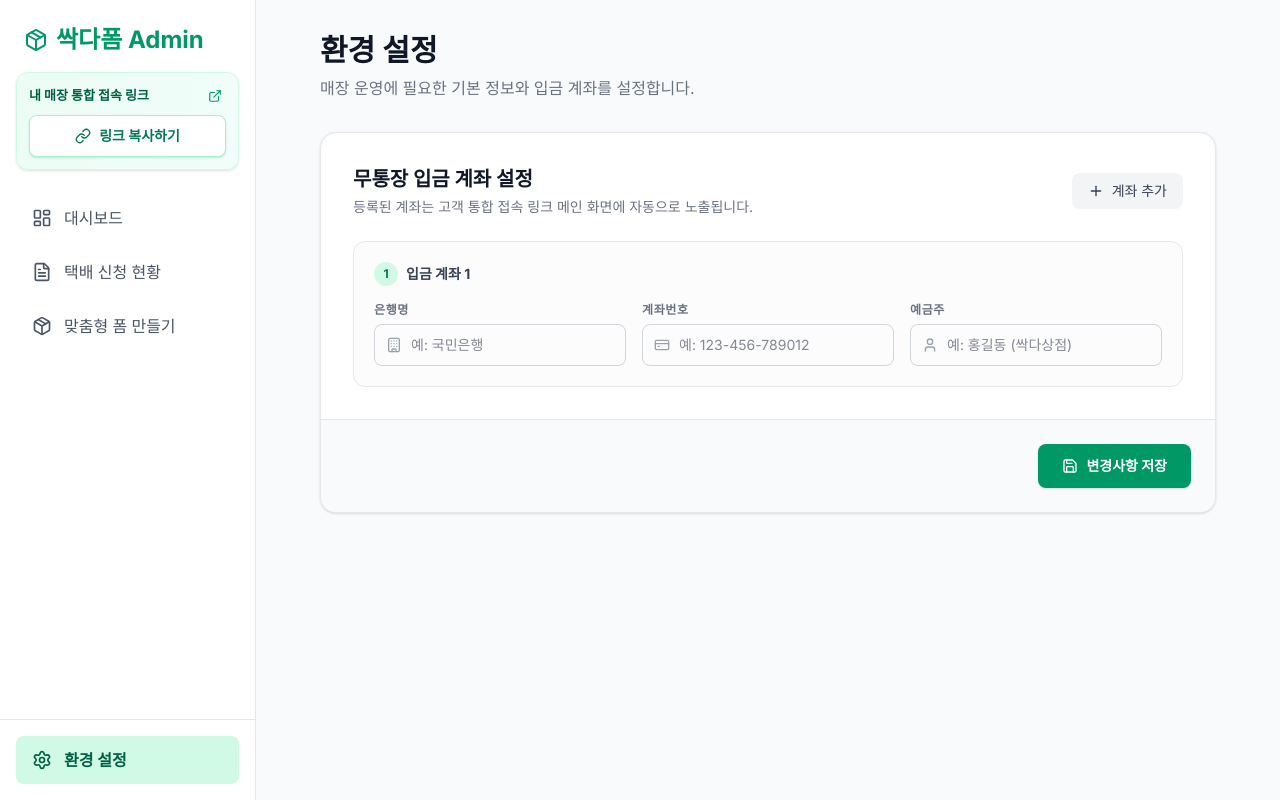
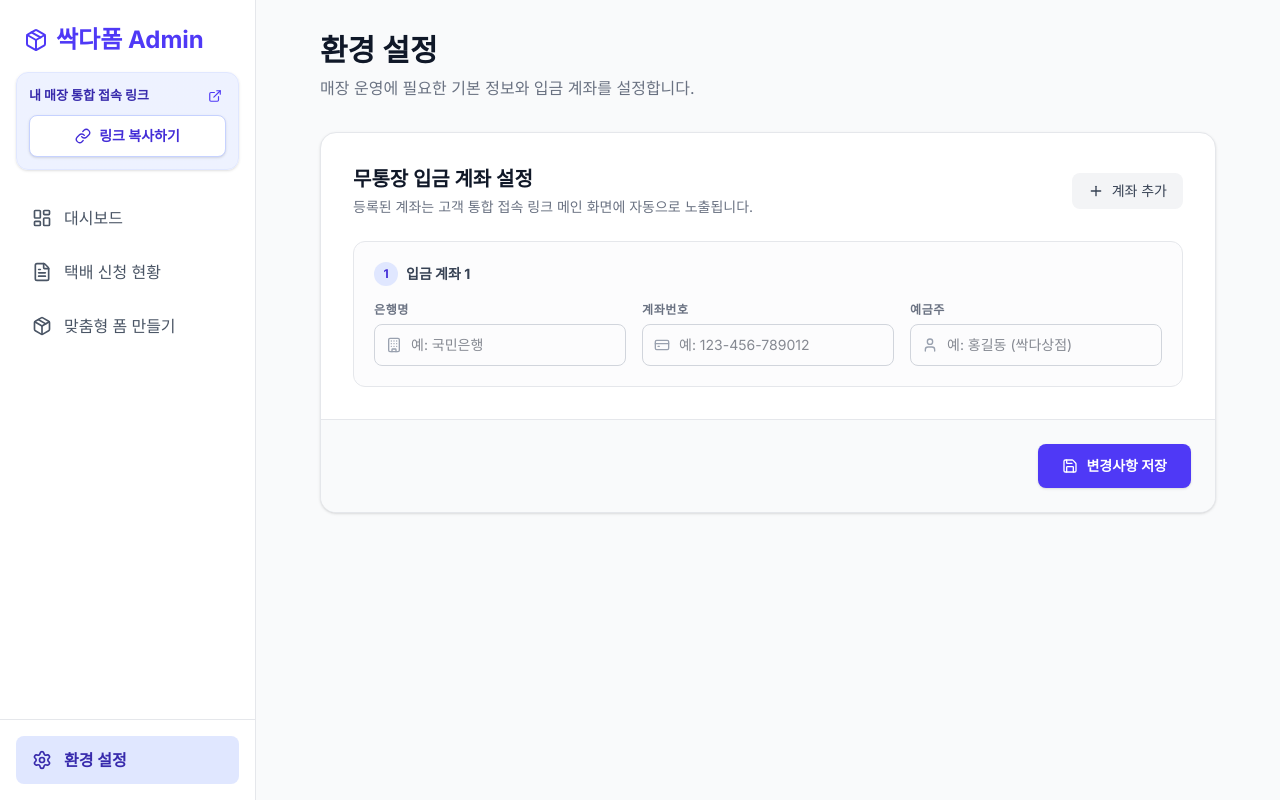
Before and after one commit to hannune-s/ssakdaform, a Next.js app: page /settings in a window 1280 px wide. Built offline with nearby package versions, Linux system fonts and the light colour scheme; no server answers; the database is empty.

Commit message:
style: 어드민 및 폼 전반의 메인 컬러 테마를 형광 녹색(emerald)에서 고급스럽고 차분한 보라/파랑(indigo) 계열로 통일

```diff
--- a/src/app/delivery-list/page.tsx
+++ b/src/app/delivery-list/page.tsx
@@ -115,7 +115,7 @@ export default function DeliveryListPage() {
                           onClick={() => toggleStatus(res.id, res.status)}
                           className={`inline-flex items-center px-3 py-1.5 rounded-full text-xs font-bold border transition-colors ${
                             isCompleted
-                              ? 'bg-emerald-50 text-emerald-700 border-emerald-200 hover:bg-emerald-100'
+                              ? 'bg-indigo-50 text-indigo-700 border-indigo-200 hover:bg-indigo-100'
                               : 'bg-yellow-50 text-yellow-700 border-yellow-200 hover:bg-yellow-100'
                           }`}
                           title="상태를 변경하려면 클릭하세요"
@@ -170,7 +170,7 @@ export default function DeliveryListPage() {
                   </div>
                   <div>
                     <div className="text-gray-500 mb-1">현재 상태</div>
-                    <div className="font-bold text-emerald-600">{selectedResponse.status === '발송완료' ? '발송완료' : '접수대기'}</div>
+                    <div className="font-bold text-indigo-600">{selectedResponse.status === '발송완료' ? '발송완료' : '접수대기'}</div>
                   </div>
                 </div>
               </div>
--- a/src/app/settings/page.tsx
+++ b/src/app/settings/page.tsx
@@ -117,7 +117,7 @@ export default function SettingsPage() {
                 </div>
 
                 <h3 className="text-sm font-bold text-gray-700 mb-4 flex items-center gap-2">
-                  <div className="w-6 h-6 rounded-full bg-emerald-100 text-emerald-700 flex items-center justify-center text-xs">
+                  <div className="w-6 h-6 rounded-full bg-indigo-100 text-indigo-700 flex items-center justify-center text-xs">
                     {index + 1}
                   </div>
                   입금 계좌 {index + 1}
@@ -132,7 +132,7 @@ export default function SettingsPage() {
                         type="text"
                         value={account.bank}
                         onChange={(e) => handleChange(index, 'bank', e.target.value)}
-                        className="w-full pl-9 pr-4 py-2.5 rounded-lg border border-gray-300 focus:outline-none focus:border-emerald-500 focus:ring-1 focus:ring-emerald-500 text-sm"
+                        className="w-full pl-9 pr-4 py-2.5 rounded-lg border border-gray-300 focus:outline-none focus:border-indigo-500 focus:ring-1 focus:ring-indigo-500 text-sm"
                         placeholder="예: 국민은행"
                       />
                     </div>
@@ -146,7 +146,7 @@ export default function SettingsPage() {
                         type="text"
                         value={account.accountNumber}
                         onChange={(e) => handleChange(index, 'accountNumber', e.target.value)}
-                        className="w-full pl-9 pr-4 py-2.5 rounded-lg border border-gray-300 focus:outline-none focus:border-emerald-500 focus:ring-1 focus:ring-emerald-500 text-sm font-mono"
+                        className="w-full pl-9 pr-4 py-2.5 rounded-lg border border-gray-300 focus:outline-none focus:border-indigo-500 focus:ring-1 focus:ring-indigo-500 text-sm font-mono"
                         placeholder="예: 123-456-789012"
                       />
                     </div>
@@ -160,7 +160,7 @@ export default function SettingsPage() {
                         type="text"
                         value={account.holder}
                         onChange={(e) => handleChange(index, 'holder', e.target.value)}
-                        className="w-full pl-9 pr-4 py-2.5 rounded-lg border border-gray-300 focus:outline-none focus:border-emerald-500 focus:ring-1 focus:ring-emerald-500 text-sm"
+                        className="w-full pl-9 pr-4 py-2.5 rounded-lg border border-gray-300 focus:outline-none focus:border-indigo-500 focus:ring-1 focus:ring-indigo-500 text-sm"
                         placeholder="예: 홍길동 (싹다상점)"
                       />
                     </div>
@@ -176,8 +176,8 @@ export default function SettingsPage() {
             onClick={handleSave}
             className={`flex items-center justify-center gap-2 px-6 py-3 rounded-lg text-sm font-bold transition-all shadow-sm w-full sm:w-auto ${
               isSaved
-                ? 'bg-emerald-100 text-emerald-800'
-                : 'bg-emerald-600 text-white hover:bg-emerald-700 active:scale-95'
+                ? 'bg-indigo-100 text-indigo-800'
+                : 'bg-indigo-600 text-white hover:bg-indigo-700 active:scale-95'
             }`}
           >
             <Save className="w-4 h-4" />
--- a/src/app/store/[slug]/page.tsx
+++ b/src/app/store/[slug]/page.tsx
@@ -26,8 +26,8 @@ export default function StoreHubPage() {
       id: 'reservation-preset',
       title: '매장 예약 신청',
       description: '방문 일정과 인원을 미리 예약합니다.',
-      icon: <Calendar className="w-6 h-6 text-emerald-600" />,
-      color: 'bg-emerald-50 border-emerald-100 group-hover:border-emerald-300',
+      icon: <Calendar className="w-6 h-6 text-indigo-600" />,
+      color: 'bg-indigo-50 border-indigo-100 group-hover:border-indigo-300',
     },
     {
       id: 'order-preset',
@@ -66,7 +66,7 @@ export default function StoreHubPage() {
         {/* Header */}
         <div className="text-center mb-8">
           <div className="w-20 h-20 bg-white rounded-full shadow-sm border border-gray-100 flex items-center justify-center mx-auto mb-4">
-            <Store className="w-10 h-10 text-emerald-600" />
+            <Store className="w-10 h-10 text-indigo-600" />
           </div>
           <h1 className="text-2xl sm:text-3xl font-bold text-gray-900 mb-2">{storeName}</h1>
           <p className="text-gray-500">원하시는 서비스를 선택해주세요</p>
@@ -136,7 +136,7 @@ export default function StoreHubPage() {
         </div>
 
         <div className="mt-12 text-center text-sm text-stone-400 font-medium">
-          Powered by <span className="text-emerald-600 font-semibold">싹다폼</span>
+          Powered by <span className="text-indigo-600 font-semibold">싹다폼</span>
         </div>
       </div>
     </div>
--- a/src/components/Sidebar.tsx
+++ b/src/components/Sidebar.tsx
@@ -30,7 +30,7 @@ export default function Sidebar() {
   const getLinkClass = (path: string) => {
     const isActive = pathname === path;
     return isActive
-      ? "flex items-center gap-3 px-4 py-3 text-emerald-800 bg-emerald-100 rounded-lg font-bold transition-colors"
+      ? "flex items-center gap-3 px-4 py-3 text-indigo-800 bg-indigo-100 rounded-lg font-bold transition-colors"
       : "flex items-center gap-3 px-4 py-3 text-gray-600 hover:bg-gray-100 hover:text-gray-900 rounded-lg font-medium transition-colors";
   };
 
@@ -38,7 +38,7 @@ export default function Sidebar() {
     <>
       {/* 모바일 상단 바 (햄버거 메뉴) */}
       <div className="md:hidden flex items-center justify-between bg-white border-b border-gray-200 p-4 fixed top-0 w-full z-40 shadow-sm">
-        <h1 className="text-xl font-bold text-emerald-600 flex items-center gap-2">
+        <h1 className="text-xl font-bold text-indigo-600 flex items-center gap-2">
           <Package className="w-5 h-5" />
           싹다폼 Admin
         </h1>
@@ -64,7 +64,7 @@ export default function Sidebar() {
         ${isOpen ? 'translate-x-0' : '-translate-x-full md:translate-x-0'}
       `}>
         <div className="p-6 pb-4 flex items-center justify-between">
-          <h1 className="text-2xl font-bold text-emerald-600 flex items-center gap-2">
+          <h1 className="text-2xl font-bold text-indigo-600 flex items-center gap-2">
             <Package className="w-6 h-6" />
             싹다폼 Admin
           </h1>
@@ -78,10 +78,10 @@ export default function Sidebar() {
 
         {/* 내 매장 링크 복사 버튼 */}
         <div className="px-4 pb-4">
-          <div className="bg-gradient-to-r from-emerald-50 to-teal-50 border border-emerald-100 rounded-xl p-3 flex flex-col gap-2 shadow-sm">
+          <div className="bg-gradient-to-r from-indigo-50 to-indigo-50 border border-indigo-100 rounded-xl p-3 flex flex-col gap-2 shadow-sm">
             <div className="flex items-center justify-between">
-              <span className="text-[13px] font-bold text-emerald-800">내 매장 통합 접속 링크</span>
-              <Link href={`/store/${storeSlug}`} target="_blank" className="text-emerald-600 hover:text-emerald-800 p-1 hover:bg-emerald-100 rounded transition-colors" title="새 창으로 열기">
+              <span className="text-[13px] font-bold text-indigo-800">내 매장 통합 접속 링크</span>
+              <Link href={`/store/${storeSlug}`} target="_blank" className="text-indigo-600 hover:text-indigo-800 p-1 hover:bg-indigo-100 rounded transition-colors" title="새 창으로 열기">
                 <ExternalLink className="w-3.5 h-3.5" />
               </Link>
             </div>
@@ -89,8 +89,8 @@ export default function Sidebar() {
               onClick={handleCopyLink}
               className={`flex items-center justify-center gap-2 w-full py-2.5 rounded-lg text-sm font-bold transition-all shadow-sm ${
                 copied
-                  ? 'bg-emerald-600 text-white'
-                  : 'bg-white text-emerald-700 border border-emerald-200 hover:bg-emerald-50 active:scale-95'
+                  ? 'bg-indigo-600 text-white'
+                  : 'bg-white text-indigo-700 border border-indigo-200 hover:bg-indigo-50 active:scale-95'
               }`}
             >
               {copied ? <CheckCircle2 className="w-4 h-4" /> : <LinkIcon className="w-4 h-4" />}
```
Also changed, not shown: src/app/form/[id]/page.tsx (+5 -5 lines), src/app/preview/page.tsx (+5 -5 lines).
